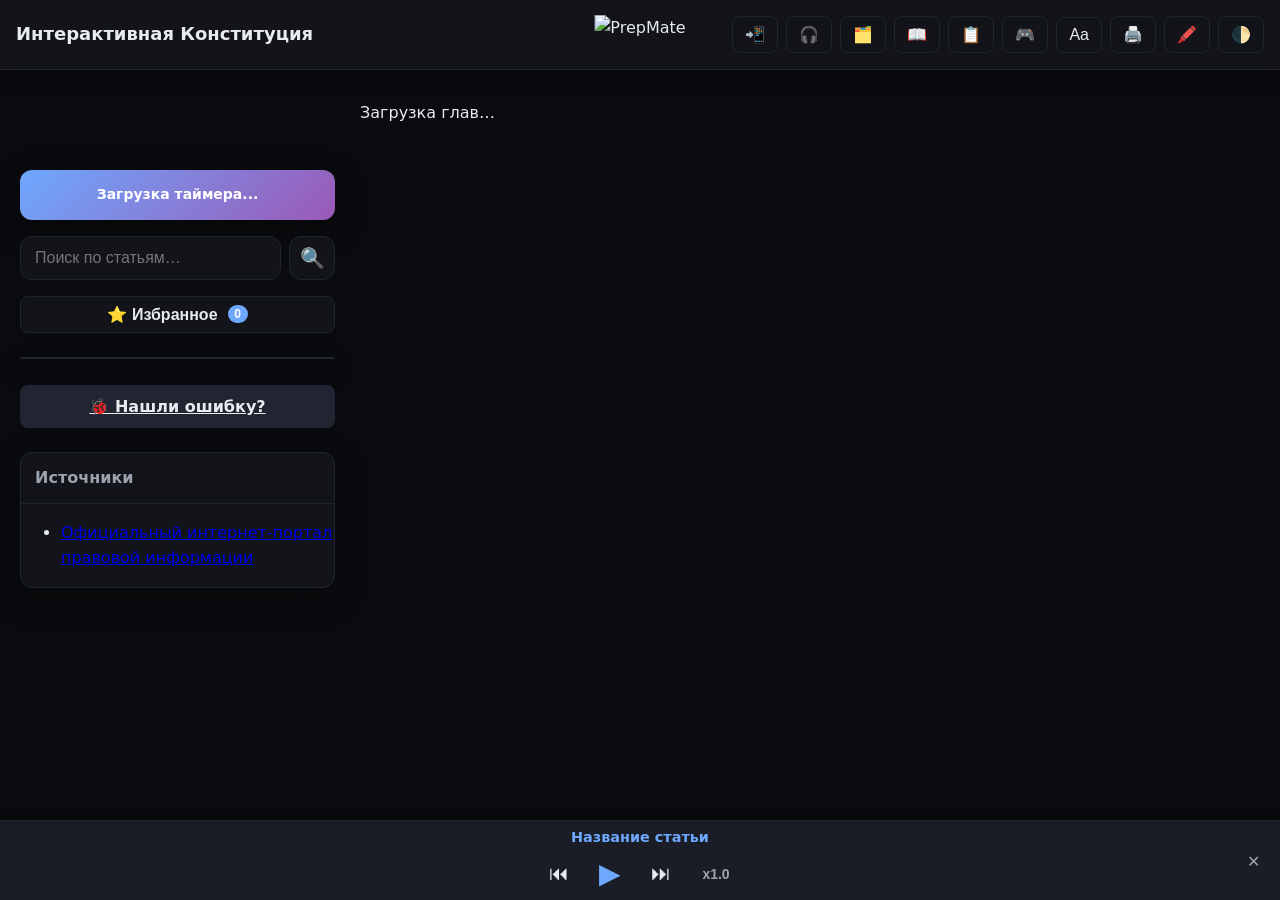
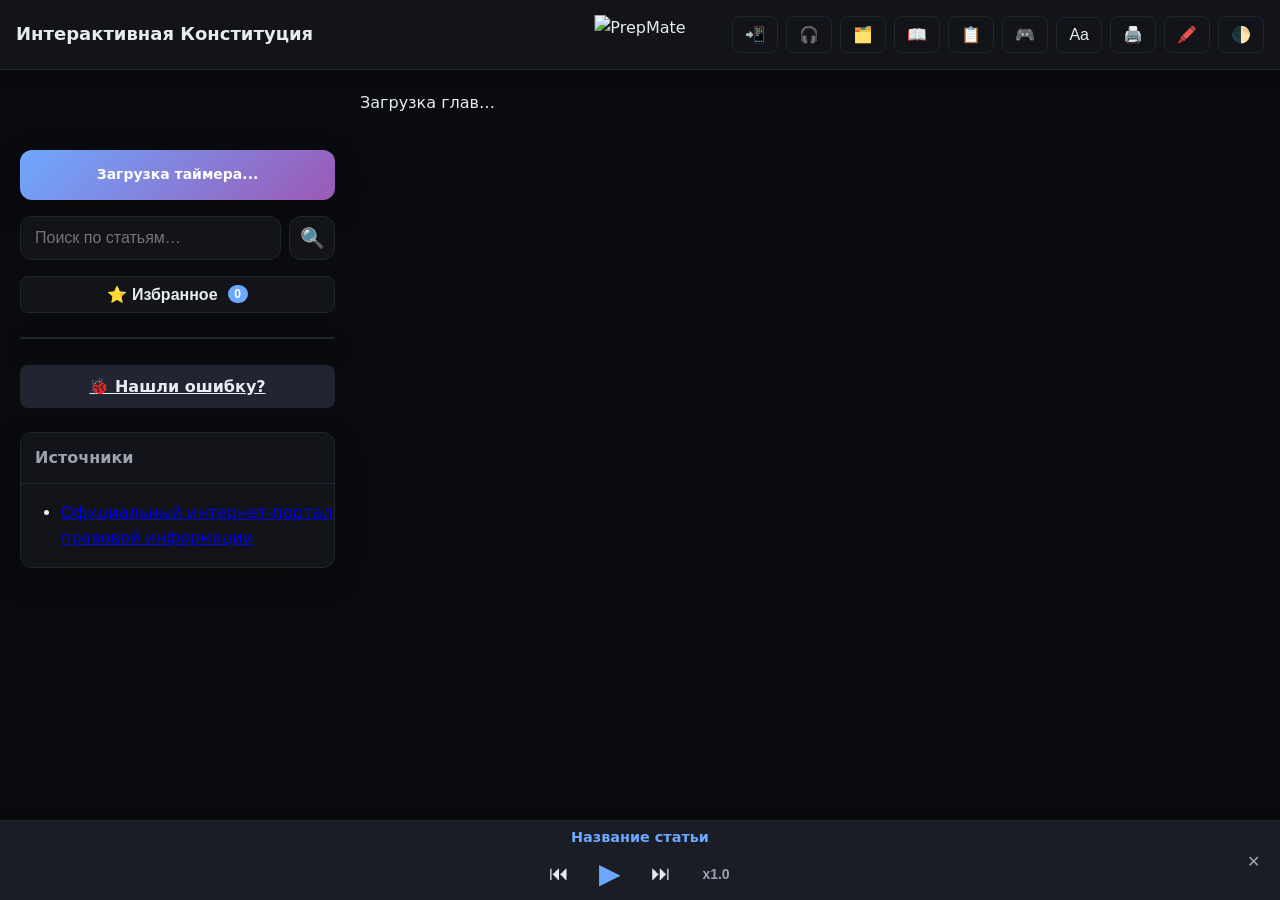

Исправить выравнивание, цитату, мобильный поиск, прогресс тренажёров, папки, SW v4

--- a/style.css
+++ b/style.css
@@ -92,7 +92,7 @@ html {
 
 body {
     margin: 0;
-    padding-top: 80px;
+    padding-top: 70px;
     padding-bottom: var(--player-height);
     /* Отступ для плеера */
     font-family: var(--current-font);
@@ -102,7 +102,6 @@ body {
     color: var(--text);
     min-height: 100vh;
     overflow-x: hidden;
-    scrollbar-gutter: stable; /* Предотвращает прыжок контента при открытии диалогов */
 }
 
 @media (max-width: 768px) {
@@ -216,7 +215,7 @@ body {
 
 .sidebar {
     position: sticky;
-    top: 90px;
+    top: 80px;
     align-self: start;
     display: flex;
     flex-direction: column;
@@ -1946,6 +1945,72 @@ dialog::backdrop {
 .sheet-tool-btn:active {
     background: var(--accent);
     color: white;
+}
+
+/* --- MOBILE SEARCH OVERLAY --- */
+.mobile-search-overlay {
+    position: fixed;
+    top: 70px;
+    left: 0;
+    right: 0;
+    bottom: var(--nav-height);
+    background: var(--bg);
+    z-index: 4500;
+    display: flex;
+    flex-direction: column;
+    padding: 16px;
+    gap: 12px;
+}
+
+.mobile-search-overlay[hidden] { display: none; }
+
+.mobile-search-header {
+    display: flex;
+    gap: 10px;
+    align-items: center;
+}
+
+.mobile-search-header input {
+    flex: 1;
+    padding: 14px 16px;
+    border-radius: 12px;
+    border: 1px solid var(--border);
+    background: var(--card);
+    color: var(--text);
+    font-size: 16px;
+}
+
+.mobile-search-header input:focus {
+    outline: none;
+    border-color: var(--accent);
+}
+
+.mobile-search-results {
+    flex: 1;
+    overflow-y: auto;
+    display: flex;
+    flex-direction: column;
+    gap: 8px;
+}
+
+.mobile-search-result-item {
+    padding: 14px 16px;
+    background: var(--card);
+    border-radius: 12px;
+    border: 1px solid var(--border);
+    cursor: pointer;
+    font-size: 14px;
+}
+
+.mobile-search-result-item strong {
+    display: block;
+    color: var(--accent);
+    font-size: 15px;
+    margin-bottom: 4px;
+}
+
+.mobile-search-result-item:active {
+    background: var(--border);
 }
 
 @media print {
